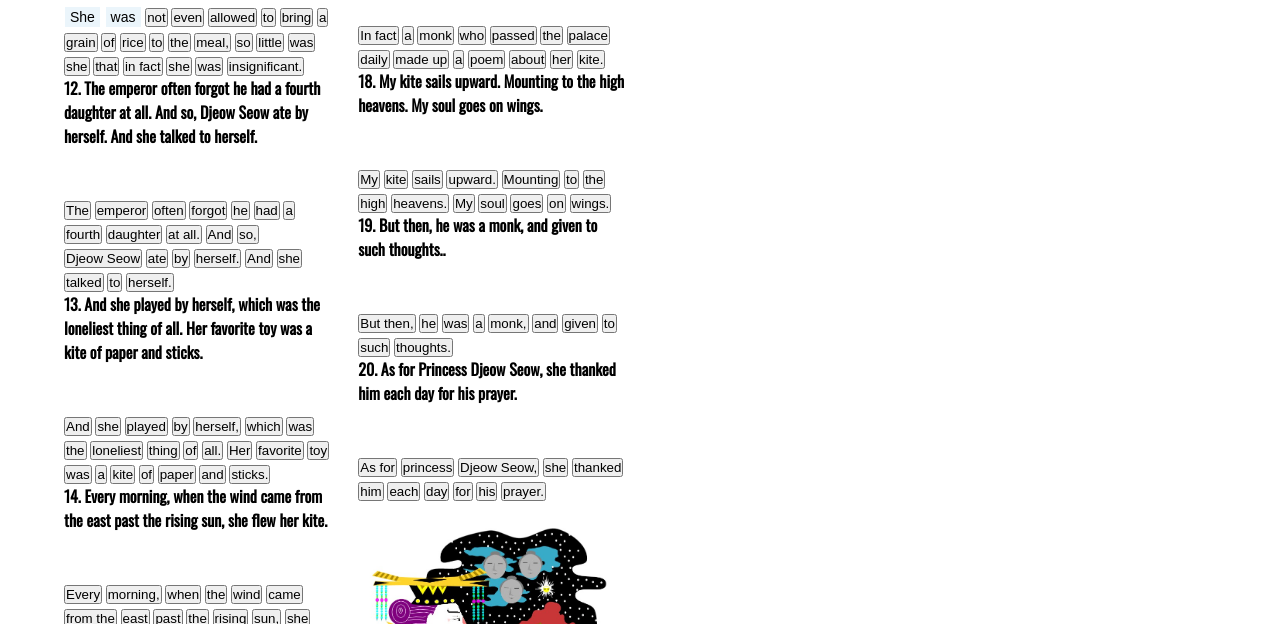
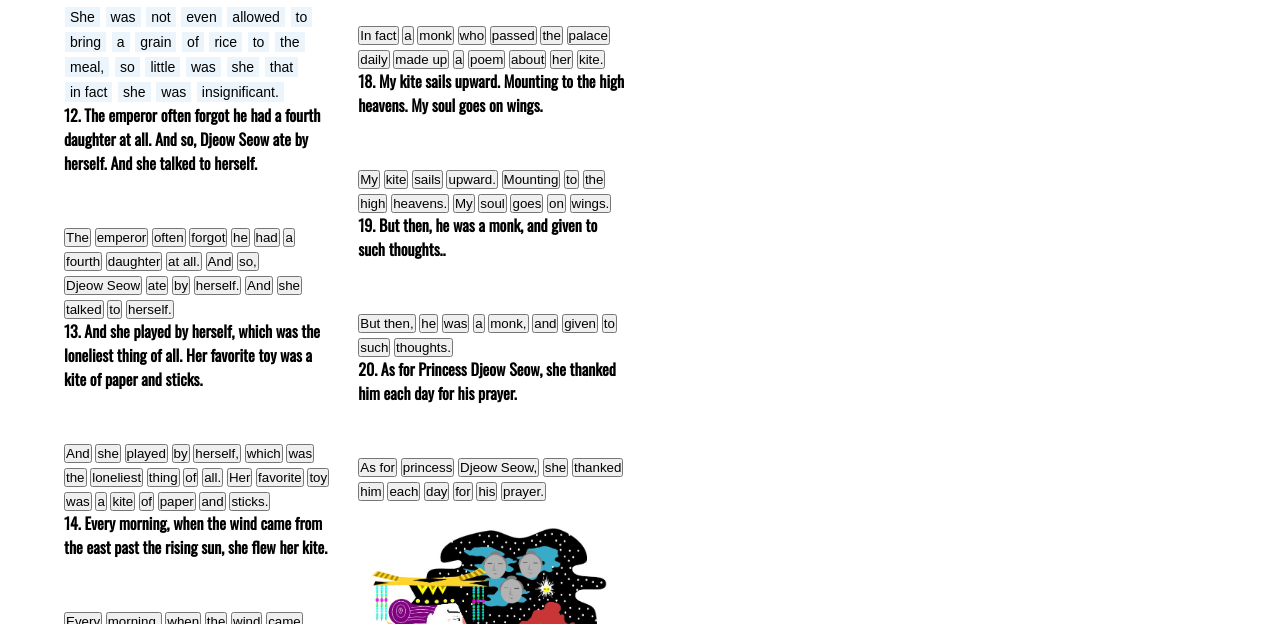
Before and after one commit to RubikEnglish/theemperorandthekite2, a plain HTML site: page index.html in a window 1280 px wide. Shown: the part 476-1100 px from the top of the page. Drawn offline with nearby package versions, Linux system fonts and the light colour scheme.

Commit message:
commit 3

```diff
--- a/index.html
+++ b/index.html
@@ -603,29 +603,29 @@ Ella no estaba siquiera autorizada para traer un grano de arroz a la comida, tan
 <br/>
 <br/>
 
-<button id= primera onclick="myFunction1()"   class="button button1"  > She </button>
+<button id= primera onclick="myFunction1()"  class="button button1"  > She </button>
 <button id= tercera onclick="myFunction3()"  class="button button1" > was </button>
-<button id= segunda onclick="myFunction2()"> not  </button>
-<button id= cuarta onclick="myFunction4()"> even  </button>
-<button id= quinta onclick="myFunction5()"> allowed  </button>
-<button id= sexta onclick="myFunction6()"> to  </button>
-<button id= septima onclick="myFunction7()">bring </button>
-<button id= octava onclick="myFunction8()"> a  </button>
-<button id= novena onclick="myFunction9()"> grain  </button>
-<button id= decima onclick="myFunction10()"> of  </button>
-<button id= xi onclick="myFunction11()"> rice </button>
-<button id= xii onclick="myFunction12()"> to  </button>
-<button id= xiii onclick="myFunction13()">the </button>
-<button id= xiv onclick="myFunction14()"> meal, </button>
-<button id= xv onclick="myFunction15()">  so </button>
-<button id= xvi onclick="myFunction16()"> little</button>
-<button id= xvii onclick="myFunction17()"> was </button>
-<button id= xviii onclick="myFunction18()"> she </button>
-<button id= xix onclick="myFunction19()"> that </button>
-<button id= xx onclick="myFunction20()">  in fact</button>
-<button id= xxi onclick="myFunction21()"> she</button>
-<button id= xxii onclick="myFunction22()"> was </button>
-<button id= xxiii onclick="myFunction23()"> insignificant.</button>
+<button id= segunda onclick="myFunction2()"  class="button button1"  > not  </button>
+<button id= cuarta onclick="myFunction4()"   class="button button1"  > even  </button>
+<button id= quinta onclick="myFunction5()"  class="button button1"   > allowed  </button>
+<button id= sexta onclick="myFunction6()"   class="button button1"  > to  </button>
+<button id= septima onclick="myFunction7()"  class="button button1"  >bring </button>
+<button id= octava onclick="myFunction8()"  class="button button1"  > a  </button>
+<button id= novena onclick="myFunction9()"  class="button button1"  > grain  </button>
+<button id= decima onclick="myFunction10()"  class="button button1"  > of  </button>
+<button id= xi onclick="myFunction11()"  class="button button1"  > rice </button>
+<button id= xii onclick="myFunction12()"   class="button button1" > to  </button>
+<button id= xiii onclick="myFunction13()"  class="button button1"  >the </button>
+<button id= xiv onclick="myFunction14()"  class="button button1"   > meal, </button>
+<button id= xv onclick="myFunction15()"  class="button button1"   >  so </button>
+<button id= xvi onclick="myFunction16()"   class="button button1" > little</button>
+<button id= xvii onclick="myFunction17()"  class="button button1"  > was </button>
+<button id= xviii onclick="myFunction18()"   class="button button1" > she </button>
+<button id= xix onclick="myFunction19()"  class="button button1"  > that </button>
+<button id= xx onclick="myFunction20()"  class="button button1"  >  in fact</button>
+<button id= xxi onclick="myFunction21()"  class="button button1"  > she</button>
+<button id= xxii onclick="myFunction22()"  class="button button1"  > was </button>
+<button id= xxiii onclick="myFunction23()"  class="button button1"  > insignificant.</button>
 
 <!--11 TERMINA PARRAFO 11-->
 
```
